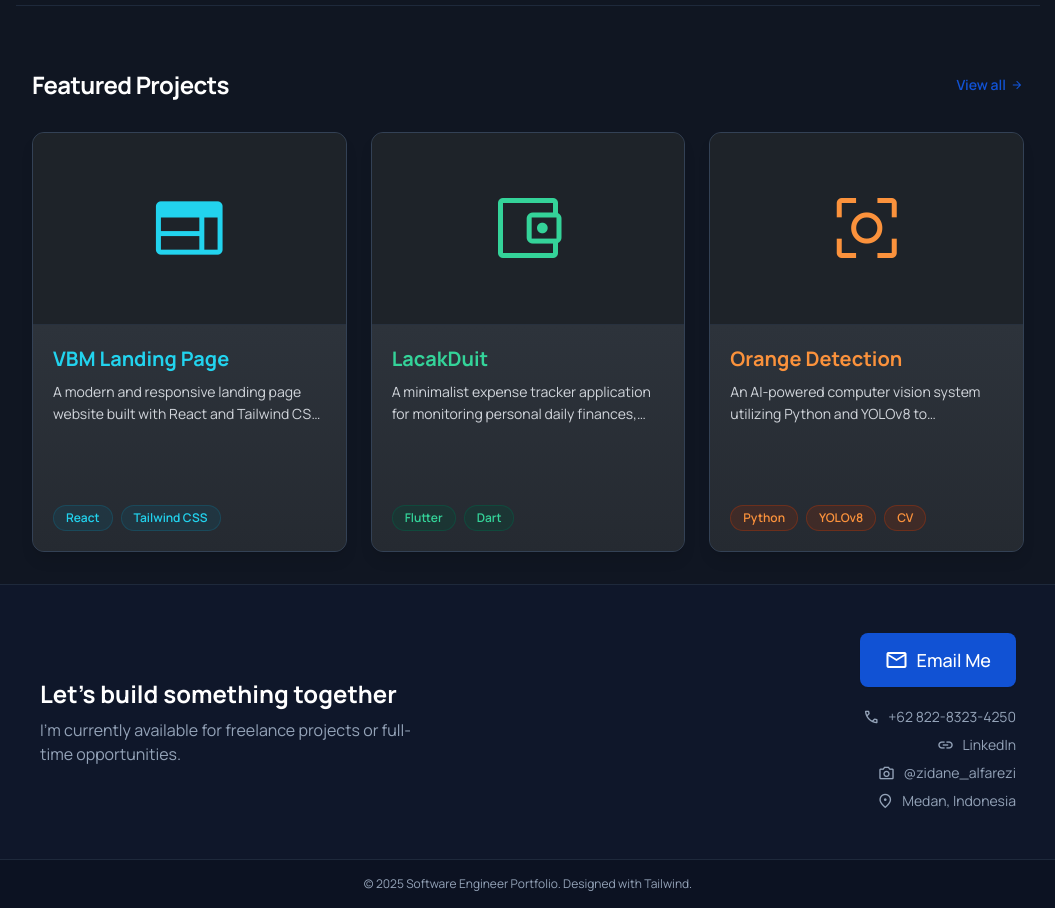
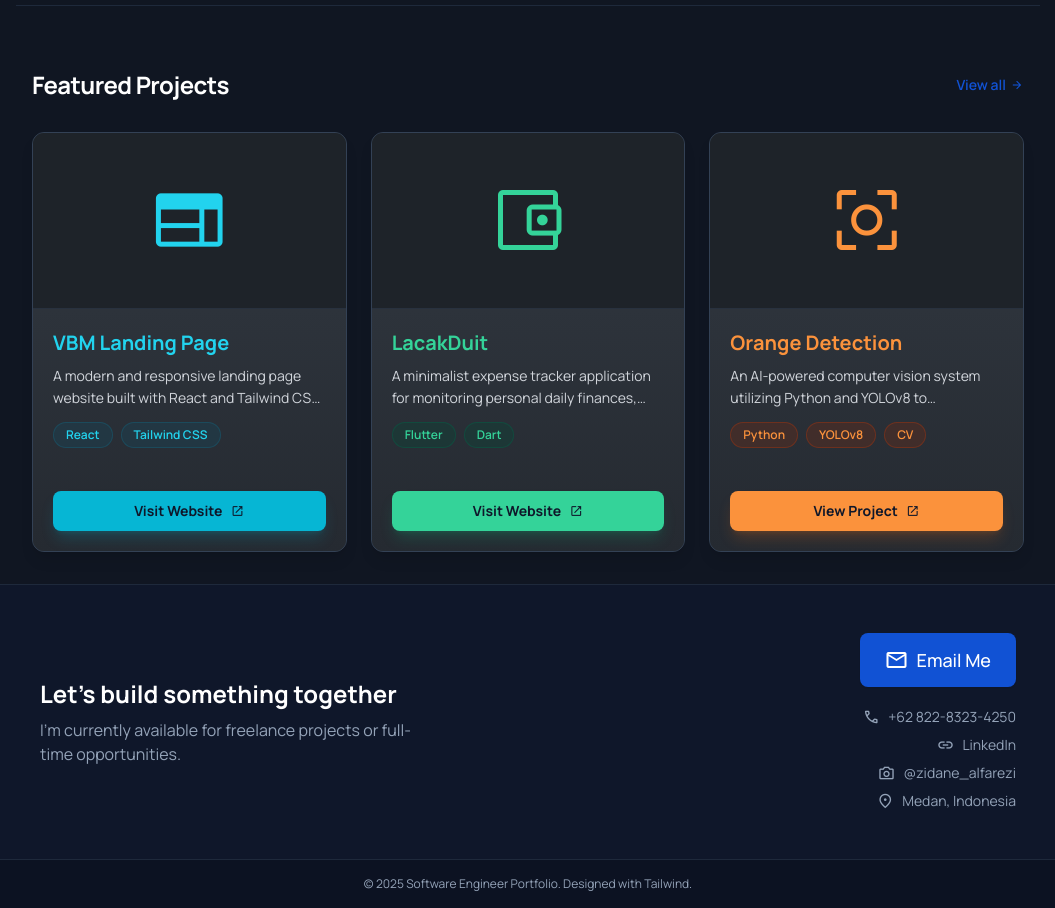
Before and after one commit to Zidanealfarezi/zidanealfarezi.github.io, a plain HTML site: page index.html in a window 1280 px wide. Shown: the part 3260-4168 px from the top of the page, without its empty margins (112-1167 px from the left). Drawn offline with nearby package versions, Linux system fonts and the light colour scheme.

Commit message:
Fix project cards: add Visit button on front face, fix broken HTML

```diff
--- a/index.html
+++ b/index.html
@@ -513,29 +513,33 @@
                 </div>
                 <div class="grid grid-cols-1 md:grid-cols-2 lg:grid-cols-3 gap-6">
                     <!-- Project Card 1: VBM Landing Page -->
-                    <div class="group perspective-1000 relative h-[420px] w-full cursor-pointer animate-on-scroll"
-                        onclick="window.open('https://vendorboothmedan.com/', '_blank')">
+                    <div class="group perspective-1000 relative h-[420px] w-full cursor-pointer animate-on-scroll">
                         <div
                             class="relative w-full h-full transition-transform duration-700 transform-style-3d group-hover:rotate-y-180">
                             <!-- Front Face -->
                             <div
                                 class="absolute inset-0 w-full h-full backface-hidden bg-[#2D333B] rounded-xl border border-slate-700 overflow-hidden flex flex-col flip-card-front shadow-lg">
                                 <div
-                                    class="relative h-48 w-full overflow-hidden flex items-center justify-center border-b border-slate-700/50 bg-[#1e2329]">
+                                    class="relative h-44 w-full overflow-hidden flex items-center justify-center border-b border-slate-700/50 bg-[#1e2329]">
                                     <span class="material-symbols-outlined text-[80px] text-cyan-400">web</span>
                                 </div>
                                 <div class="p-5 flex flex-col flex-1 bg-gradient-to-b from-[#2D333B] to-[#252A31]">
                                     <h4 class="text-cyan-400 text-xl font-bold mb-2">VBM Landing Page</h4>
-                                    <p class="text-gray-300 text-sm mb-4 line-clamp-2 leading-relaxed">A modern and
+                                    <p class="text-gray-300 text-sm mb-3 line-clamp-2 leading-relaxed">A modern and
                                         responsive landing page website built with React and Tailwind CSS for presenting
                                         business services.</p>
-                                    <div class="mt-auto flex flex-wrap gap-2">
+                                    <div class="flex flex-wrap gap-2 mb-4">
                                         <span
                                             class="px-3 py-1 rounded-full bg-cyan-900/30 text-cyan-400 text-xs font-semibold border border-cyan-800/50">React</span>
                                         <span
                                             class="px-3 py-1 rounded-full bg-cyan-900/30 text-cyan-400 text-xs font-semibold border border-cyan-800/50">Tailwind
                                             CSS</span>
                                     </div>
+                                    <a class="mt-auto w-full py-2.5 bg-cyan-500 hover:bg-cyan-400 text-slate-900 font-bold rounded-lg text-center transition-colors flex items-center justify-center gap-2 shadow-lg shadow-cyan-500/20 text-sm"
+                                        href="https://vendorboothmedan.com/" target="_blank"
+                                        onclick="event.stopPropagation()">
+                                        Visit Website <span class="material-symbols-outlined text-sm">open_in_new</span>
+                                    </a>
                                 </div>
                             </div>
 
@@ -550,8 +554,8 @@
                                 <ul
                                     class="text-gray-300 text-sm space-y-3 flex-1 overflow-y-auto pr-2 custom-scrollbar">
                                     <li class="flex items-start gap-2"><span
-                                            class="text-cyan-400 font-bold mt-1">•</span> Fully responsive layout across
-                                        all devices</li>
+                                            class="text-cyan-400 font-bold mt-1">•</span> Fully responsive layout
+                                        across all devices</li>
                                     <li class="flex items-start gap-2"><span
                                             class="text-cyan-400 font-bold mt-1">•</span> Modern UI/UX with smooth
                                         scroll animations</li>
@@ -576,31 +580,36 @@
                             </div>
                         </div>
                     </div>
+
                     <!-- Project Card 2: LacakDuit -->
                     <div class="group perspective-1000 relative h-[420px] w-full cursor-pointer animate-on-scroll shrink-0"
-                        style="transition-delay: 100ms;"
-                        onclick="window.open('https://lacak-duit.vercel.app/', '_blank')">
+                        style="transition-delay: 100ms;">
                         <div
                             class="relative w-full h-full transition-transform duration-700 transform-style-3d group-hover:rotate-y-180">
                             <!-- Front Face -->
                             <div
                                 class="absolute inset-0 w-full h-full backface-hidden bg-[#2D333B] rounded-xl border border-slate-700 overflow-hidden flex flex-col flip-card-front shadow-lg">
                                 <div
-                                    class="relative h-48 w-full overflow-hidden flex items-center justify-center border-b border-slate-700/50 bg-[#1e2329]">
+                                    class="relative h-44 w-full overflow-hidden flex items-center justify-center border-b border-slate-700/50 bg-[#1e2329]">
                                     <span
                                         class="material-symbols-outlined text-[80px] text-[#34d399]">account_balance_wallet</span>
                                 </div>
                                 <div class="p-5 flex flex-col flex-1 bg-gradient-to-b from-[#2D333B] to-[#252A31]">
                                     <h4 class="text-[#34d399] text-xl font-bold mb-2">LacakDuit</h4>
-                                    <p class="text-gray-300 text-sm mb-4 line-clamp-2 leading-relaxed">A minimalist
+                                    <p class="text-gray-300 text-sm mb-3 line-clamp-2 leading-relaxed">A minimalist
                                         expense tracker application for monitoring personal daily finances, complete
                                         with budget management capabilities.</p>
-                                    <div class="mt-auto flex flex-wrap gap-2">
+                                    <div class="flex flex-wrap gap-2 mb-4">
                                         <span
                                             class="px-3 py-1 rounded-full bg-emerald-900/30 text-[#34d399] text-xs font-semibold border border-emerald-800/50">Flutter</span>
                                         <span
                                             class="px-3 py-1 rounded-full bg-emerald-900/30 text-[#34d399] text-xs font-semibold border border-emerald-800/50">Dart</span>
                                     </div>
+                                    <a class="mt-auto w-full py-2.5 bg-[#34d399] hover:bg-emerald-400 text-slate-900 font-bold rounded-lg text-center transition-colors flex items-center justify-center gap-2 shadow-lg shadow-emerald-500/20 text-sm"
+                                        href="https://lacak-duit.vercel.app/" target="_blank"
+                                        onclick="event.stopPropagation()">
+                                        Visit Website <span class="material-symbols-outlined text-sm">open_in_new</span>
+                                    </a>
                                 </div>
                             </div>
 
@@ -641,26 +650,26 @@
                             </div>
                         </div>
                     </div>
+
                     <!-- Project Card 3: Orange Ripeness Detection -->
                     <div class="group perspective-1000 relative h-[420px] w-full cursor-pointer animate-on-scroll shrink-0"
-                        style="transition-delay: 200ms;"
-                        onclick="window.open('https://github.com/Yogasandhy/orange-ripeness-detection-yolov8', '_blank')">
+                        style="transition-delay: 200ms;">
                         <div
                             class="relative w-full h-full transition-transform duration-700 transform-style-3d group-hover:rotate-y-180">
                             <!-- Front Face -->
                             <div
                                 class="absolute inset-0 w-full h-full backface-hidden bg-[#2D333B] rounded-xl border border-slate-700 overflow-hidden flex flex-col flip-card-front shadow-lg">
                                 <div
-                                    class="relative h-48 w-full overflow-hidden flex items-center justify-center border-b border-slate-700/50 bg-[#1e2329]">
+                                    class="relative h-44 w-full overflow-hidden flex items-center justify-center border-b border-slate-700/50 bg-[#1e2329]">
                                     <span
                                         class="material-symbols-outlined text-[80px] text-[#fb923c]">center_focus_strong</span>
                                 </div>
                                 <div class="p-5 flex flex-col flex-1 bg-gradient-to-b from-[#2D333B] to-[#252A31]">
                                     <h4 class="text-[#fb923c] text-xl font-bold mb-2">Orange Detection</h4>
-                                    <p class="text-gray-300 text-sm mb-4 line-clamp-2 leading-relaxed">An AI-powered
+                                    <p class="text-gray-300 text-sm mb-3 line-clamp-2 leading-relaxed">An AI-powered
                                         computer vision system utilizing Python and YOLOv8 to automatically detect and
                                         classify the ripeness levels of oranges.</p>
-                                    <div class="mt-auto flex flex-wrap gap-2">
+                                    <div class="flex flex-wrap gap-2 mb-4">
                                         <span
                                             class="px-3 py-1 rounded-full bg-orange-900/30 text-[#fb923c] text-xs font-semibold border border-orange-800/50">Python</span>
                                         <span
@@ -668,6 +677,11 @@
                                         <span
                                             class="px-3 py-1 rounded-full bg-orange-900/30 text-[#fb923c] text-xs font-semibold border border-orange-800/50">CV</span>
                                     </div>
+                                    <a class="mt-auto w-full py-2.5 bg-[#fb923c] hover:bg-orange-400 text-slate-900 font-bold rounded-lg text-center transition-colors flex items-center justify-center gap-2 shadow-lg shadow-orange-500/20 text-sm"
+                                        href="https://github.com/Yogasandhy/orange-ripeness-detection-yolov8"
+                                        target="_blank" onclick="event.stopPropagation()">
+                                        View Project <span class="material-symbols-outlined text-sm">open_in_new</span>
+                                    </a>
                                 </div>
                             </div>
 
@@ -696,8 +710,9 @@
                                 </ul>
                                 <div class="mt-4 flex gap-2 w-full">
                                     <a class="flex-1 py-3 bg-[#fb923c] hover:bg-orange-400 text-slate-900 font-bold rounded-lg text-center transition-colors flex items-center justify-center gap-2 shadow-lg shadow-orange-500/20"
-                                        href="#" target="_blank" title="View Website">
-                                        Website <span class="material-symbols-outlined text-sm">language</span>
+                                        href="https://github.com/Yogasandhy/orange-ripeness-detection-yolov8"
+                                        target="_blank" title="View Project">
+                                        Project <span class="material-symbols-outlined text-sm">language</span>
                                     </a>
                                     <a class="flex-1 py-3 bg-slate-700 hover:bg-slate-600 text-white font-bold rounded-lg text-center transition-colors flex items-center justify-center gap-2 shadow-lg"
                                         href="https://github.com/Yogasandhy/orange-ripeness-detection-yolov8"
```
